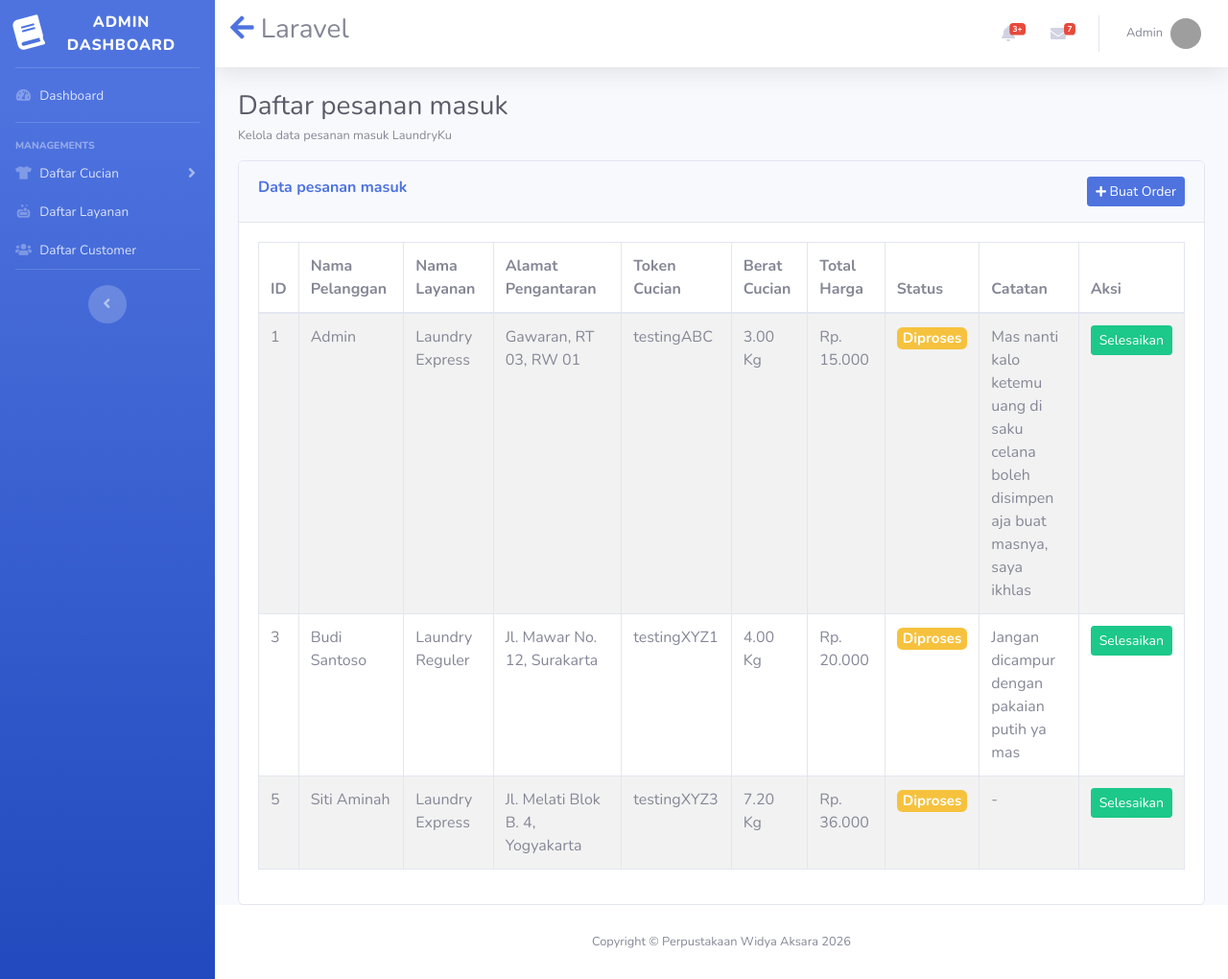
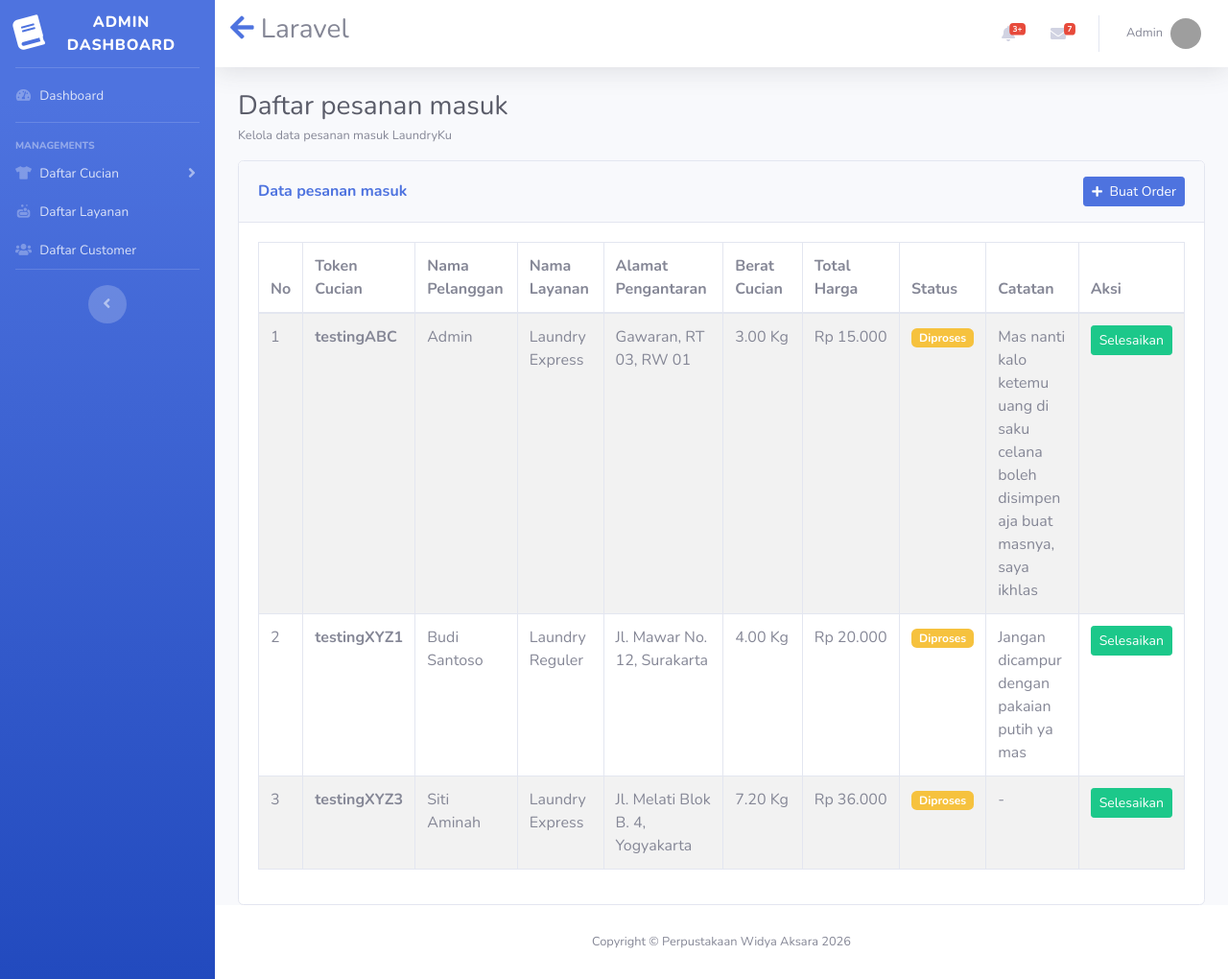
Before and after one commit to zakyzaa-dev/LaundryKu, a Laravel app: page /admin/pesanan/masuk in a window 1280 px wide. Shown: the whole page at 96% size. Run offline with Laravel 12, Linux system fonts and the light colour scheme; a user stored in the database is signed in; data comes from the database, SQL or seed files in the repository; grey boxes are pictures that could not be loaded.

Commit message:
refactor: refactor UI

```diff
--- a/app/Http/Controllers/dashboard/PesananController.php
+++ b/app/Http/Controllers/dashboard/PesananController.php
@@ -15,14 +15,14 @@ class PesananController extends Controller
 {
     public function selesai()
     {
-        $pesanans = Order::with('service', 'customer')->where('status', OrderStatus::Selesai->value)->latest()->get();
+        $pesanans = Order::with('service', 'customer')->where('status', OrderStatus::Selesai->value)->latest()->paginate(10);
 
         return view('dashboard.pesanan.pesanan-selesai', compact('pesanans'));
     }
 
     public function menunggu()
     {
-        $pesanans = Order::with('service', 'customer')->where('status', OrderStatus::Menunggu->value)->latest()->get();
+        $pesanans = Order::with('service', 'customer')->where('status', OrderStatus::Menunggu->value)->latest()->paginate(10);
         return view('dashboard.pesanan.pesanan-menunggu', compact('pesanans'));
     }
 
@@ -32,7 +32,7 @@ class PesananController extends Controller
             ->where('status', OrderStatus::Diterima->value)
             ->orWhere('status', OrderStatus::Diproses->value)
             ->latest()
-            ->get();
+            ->paginate(10);
 
         return view('dashboard.pesanan.pesanan-baru', compact('pesanans'));
     }
--- a/app/Models/Order.php
+++ b/app/Models/Order.php
@@ -6,13 +6,20 @@ use App\Enum\OrderStatus;
 use Illuminate\Database\Eloquent\Model;
 use App\Models\Service;
 use Illuminate\Database\Eloquent\Attributes\Fillable;
+use Override;
 
 #[Fillable('customer_id', 'service_id', 'token', 'weight', 'total_price', 'status', 'note')]
 class Order extends Model
 {
-    protected $casts = [
-        'status' => OrderStatus::class
-    ];
+    #[Override]
+    protected function casts()
+    {
+        return [
+            'status' => OrderStatus::class,
+            'created_at' => 'datetime',
+            'updated_at' => 'datetime',
+        ];
+    }
 
     public function service()
     {
--- a/app/Providers/AppServiceProvider.php
+++ b/app/Providers/AppServiceProvider.php
@@ -3,6 +3,7 @@
 namespace App\Providers;
 
 use App\Models\Order;
+use Illuminate\Pagination\Paginator;
 use Illuminate\Support\Facades\View;
 use Illuminate\Support\ServiceProvider;
 
@@ -21,6 +22,7 @@ class AppServiceProvider extends ServiceProvider
      */
     public function boot(): void
     {
+        Paginator::useBootstrapFour();
         View::share([
             'cucianTunggu' => Order::where('status', 'Menunggu')->count(),
             'cucianMasuk' => Order::where('status', 'Diterima')->orWhere('status', 'Diproses')->count(),
--- a/resources/views/dashboard/customer/index.blade.php
+++ b/resources/views/dashboard/customer/index.blade.php
@@ -35,7 +35,7 @@
                             <td>{{ $item->username ?? '-' }}</td>
                             <td>{{ $item->phone }}</td>
                             <td>{{ $item->address }}</td>
-                            <td>{{ $item->created_at->format('d M Y') }}</td>
+                            <td>{{ $item->created_at->format('d M Y H:i') }}</td>
                         </tr>
                     @empty
                         <tr>
--- a/resources/views/dashboard/pesanan/pesanan-baru.blade.php
+++ b/resources/views/dashboard/pesanan/pesanan-baru.blade.php
@@ -3,87 +3,86 @@
     <p class="text-muted small">Kelola data pesanan masuk LaundryKu</p>
 
     @if (session('success'))
-        <div class="alert alert-success">
-            <b>
-                {{ session('success') }}
-            </b>
+        <div class="alert alert-success alert-dismissible fade show" role="alert">
+            <strong>{{ session('success') }}</strong>
+            <button type="button" class="close" data-dismiss="alert" aria-label="Close">
+                <span aria-hidden="true">&times;</span>
+            </button>
         </div>
     @endif
 
     <div class="card">
         <div class="card-header py-3 d-flex justify-content-between align-items-center">
-            <h6 class="text-primary m0 font-weight-bold">Data pesanan masuk</h6>
-            <a href="{{ route('pesanan.create') }}" class="btn-primary btn btn-sm">
-                <i class="fas fa-plus fa-sm"></i> Buat Order
+            <h6 class="text-primary m-0 font-weight-bold">Data pesanan masuk</h6>
+            <a href="{{ route('pesanan.create') }}" class="btn btn-primary btn-sm">
+                <i class="fas fa-plus fa-sm mr-1"></i> Buat Order
             </a>
         </div>
         <div class="card-body">
-            <table class="table-striped table-bordered table">
+            <div class="table-responsive">
+                <table class="table table-striped table-bordered">
                     <thead>
                         <tr>
-                        <th>ID</th>
+                            <th>No</th>
+                            <th>Token Cucian</th>
                             <th>Nama Pelanggan</th>
                             <th>Nama Layanan</th>
                             <th>Alamat Pengantaran</th>
-                        <th>Token Cucian</th>
                             <th>Berat Cucian</th>
                             <th>Total Harga</th>
                             <th>Status</th>
                             <th>Catatan</th>
-                        <th>Aksi</th> <!-- Tambahan Kolom Aksi -->
+                            <th>Aksi</th>
                         </tr>
                     </thead>
                     <tbody>
                         @forelse ($pesanans as $item)
                             <tr>
-                            <td>{{ $item->id }}</td>
+                                <td>{{ $loop->iteration }}</td>
+                                <td><span class="font-weight-bold">{{ $item->token }}</span></td>
                                 <td>{{ $item->customer?->full_name ?? '-' }}</td>
                                 <td>{{ $item->service?->service_name ?? '-' }}</td>
-                            <td>{{ $item->customer?->address ?? '-' }}</td>
-                            <td>{{ $item->token }}</td>
-                            <td>{{ $item->weight }} Kg</td>
-                            <td>Rp. {{ number_format($item->total_price, 0, ',', '.') }}</td>
+                                <td style="max-width: 220px;">{{ $item->customer?->address ?? '-' }}</td>
+                                <td class="text-nowrap">{{ $item->weight }} Kg</td>
+                                <td class="text-nowrap">Rp {{ number_format($item->total_price, 0, ',', '.') }}</td>
                                 <td>
-                                <h5>
                                     <span
-                                        class="badge {{ $item->status === \App\Enum\OrderStatus::Diterima ? 'badge-info' : 'badge-warning' }}">
+                                        class="badge {{ $item->status === \App\Enum\OrderStatus::Diterima ? 'badge-info' : 'badge-warning' }} px-2 py-1">
                                         {{ $item->status }}
                                     </span>
-                                </h5>
                                 </td>
                                 <td style="max-width: 200px;">{{ $item->note ?? '-' }}</td>
-
-                            {{-- TOMBOL / FORM UPDATE STATUS DINAMIS --}}
                                 <td>
-                                <form action="{{ route('pesanan.updateStatus', $item->id) }}" method="post"
+                                    <form action="{{ route('pesanan.updateStatus', $item->id) }}" method="POST"
                                         class="d-inline">
                                         @method('PATCH')
                                         @csrf
 
                                         @if ($item->status === \App\Enum\OrderStatus::Diterima)
-                                        {{-- Jika status masih Diterima, tombol untuk lanjut ke Diproses --}}
                                             <input type="hidden" name="status"
                                                 value="{{ \App\Enum\OrderStatus::Diproses->value }}">
-                                        <button type="submit" class="btn btn-sm btn-warning">Proses Cucian</button>
+                                            <button type="submit" class="btn btn-sm btn-warning text-nowrap">Proses
+                                                Cucian</button>
                                         @elseif ($item->status === \App\Enum\OrderStatus::Diproses)
-                                        {{-- Jika sedang Diproses, tombol untuk lanjut ke Selesai (Nanti otomatis pindah ke page cucian selesai) --}}
                                             <input type="hidden" name="status"
                                                 value="{{ \App\Enum\OrderStatus::Selesai->value }}">
-                                        <button type="submit" class="btn btn-sm btn-success">Selesaikan</button>
+                                            <button type="submit"
+                                                class="btn btn-sm btn-success text-nowrap">Selesaikan</button>
                                         @endif
                                     </form>
                                 </td>
-                            {{-- END AKSI --}}
-
                             </tr>
                         @empty
                             <tr>
-                            {{-- Ubah colspan jadi 9 karena ada penambahan kolom Aksi --}}
-                            <td colspan="10" class="text-muted text-center">Belum ada pesanan masuk</td>
+                                <td colspan="10" class="text-muted text-center py-4">Belum ada pesanan masuk</td>
                             </tr>
                         @endforelse
                     </tbody>
                 </table>
+                <div class="mb-3">
+                    {{ $pesanans->links() }}
+                </div>
+            </div>
         </div>
     </div>
 </x-layouts.dashboard>
```
Also changed, not shown: resources/views/dashboard/pesanan/pesanan-menunggu.blade.php (+21 -16 lines), resources/views/dashboard/pesanan/pesanan-selesai.blade.php (+13 -9 lines). Lines whose indentation alone changed are shown as unchanged.
